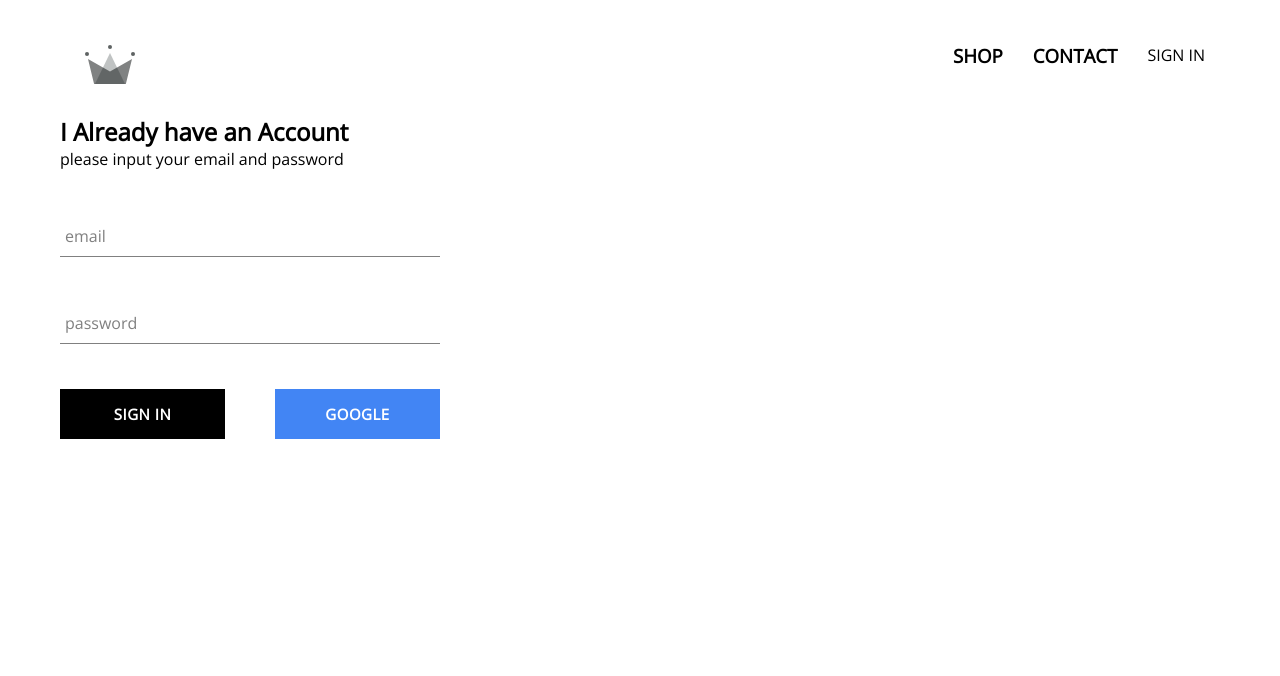
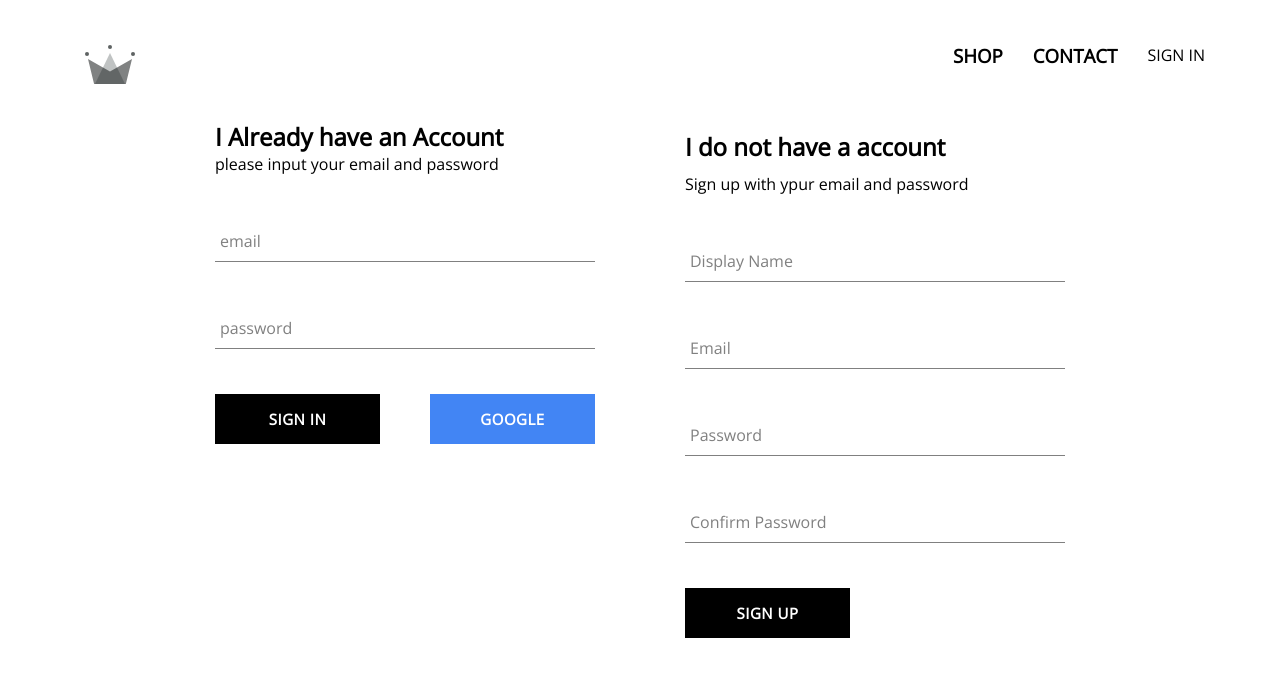
Before and after one commit to WickedDeveloper4L/Kartuals, a React (Create React App) app: page /signIn in a window 1280 px wide. Shown: the top 676 px of the page. Built offline with nearby package versions, Linux system fonts and the light colour scheme; no server answers.

Commit message:
implememnted firebase utils, included the ability to store auuthenticated users to the database and created a sign up using emaila and password method

```diff
--- a/src/App.js
+++ b/src/App.js
@@ -5,11 +5,12 @@
 import Shop from './pages/shop/Shop';
 import Header from './components/header/Header';
 import SignInSignOutPage from './pages/sign-in-and-sign-out/sign-in-and-sign-out';
-import { auth } from './components/firebase/firebase.utils';
+import { auth, createUserProfileDocument } from './components/firebase/firebase.utils';
 
 class App extends React.Component {
-  constructor(props) {
-    super(props);
+  constructor() {
+    super();
+
     this.state ={
       currentUser: null
     }
@@ -18,12 +19,24 @@
   unsubscribeFromAuth = null
 
   componentDidMount(){
-    this.unsubscribeFromAuth = auth.onAuthStateChanged(user => {
-        this.setState({
-          currentUser: user
+    this.unsubscribeFromAuth = auth.onAuthStateChanged(async userAuth => {
+      if(userAuth){
+        const userRef = await createUserProfileDocument(userAuth);
+
+        userRef.onSnapshot(snapShot => {
+          this.setState({
+            currentUser: {
+              id: snapShot.id,
+              ...snapShot.data()
+            }
+          })
+
+          console.log(this.state)
         })
-        console.log(user)
-    })
+
+      }
+      this.setState({currentUser: userAuth});
+    });
   }
 
   componentWillUnmount(){
--- a/src/components/firebase/firebase.utils.js
+++ b/src/components/firebase/firebase.utils.js
@@ -13,9 +13,33 @@
     measurementId: "G-3K1HG5W5MC"
 };
 
+export const createUserProfileDocument = async (userAuth, additionalData) => {
+    if(!userAuth) return;
+
+    const userRef = firestore.doc(`users/${userAuth.uid}`)
+
+    const snapShot = await userRef.get();
+
+    if(!snapShot.exists){
+        const {displayName, email} = userAuth;
+        const createdAt = new Date();
+
+        try{
+            await userRef.set({
+                displayName,
+                email,
+                createdAt,
+                ...additionalData
+            })
+        } catch(error){
+            console.log('error creating user', error.message)
+        }
+    }
+
+    return userRef;
+};
+
   firebase.initializeApp(config);
-
-
   export const auth = firebase.auth();
   export const firestore = firebase.firestore();
 
--- /dev/null
+++ b/src/components/sign-up/SignUp.jsx
@@ -0,0 +1,74 @@
+import React, { Component } from 'react'
+import FormInput from "../form-input/FormInput";
+import CustomButton from "../custom-button/CustomButton";
+
+import {auth, createUserProfileDocument} from '../firebase/firebase.utils'
+
+import './signp.scss'
+
+
+export default class SignUp extends Component {
+    constructor() {
+        super();
+        this.state ={
+            displayName: '',
+            email: '',
+            password: '',
+            confirmPassword: ''
+        }
+    }
+
+    handleSubmit= async event=>{
+        event.preventDefault();
+        const {displayName, email, password, confirmPassword} = this.state;
+
+        if(password !== confirmPassword){
+            alert("passwords don't match");
+            return;
+        }
+
+        try{
+            const {user} = await auth.createUserWithEmailAndPassword(email, password);
+            await createUserProfileDocument(user, {displayName});
+
+            this.setState(
+                {
+                    displayName: '',
+                    email: '',
+                    password: '',
+                    confirmPassword: ''
+                }
+            )
+        } catch(error){
+            console.error(error);
+        }
+
+    }
+
+    handlChange = event =>{
+        const {name, value} = event.target;
+
+        this.setState({
+            [name]: value
+        })
+    }
+  render() {
+    const {displayName, email, password, confirmPassword} = this.state;
+    return (
+      <div className='sign-up'>
+      <h2 className="title"> I do not have a account</h2>
+      <span>Sign up with ypur email and password</span>
+      <form onSubmit={this.handleSubmit} className="sign-up-form">
+        <FormInput type='text' name='displayName' value={displayName} onChange={this.handlChange} label='Display Name' required />
+        <FormInput type='email' name='email' value={email} onChange={this.handlChange} label='Email' required />
+
+        <FormInput type='password' name='password' value={password} onChange={this.handlChange} label='Password' required />
+
+        <FormInput type='password' name='confirmPassword' value={confirmPassword} onChange={this.handlChange} label='Confirm Password' required />
+
+        <CustomButton type='submit'>SIGN UP</CustomButton>
+        </form>
+      </div>
+    )
+  }
+}
--- /dev/null
+++ b/src/components/sign-up/signp.scss
@@ -0,0 +1,9 @@
+.sign-up {
+    display: flex;
+    flex-direction: column;
+    width: 380px;
+
+    .title {
+      margin: 10px 0;
+    }
+  }
--- a/src/pages/sign-in-and-sign-out/sign-in-and-sign-out.jsx
+++ b/src/pages/sign-in-and-sign-out/sign-in-and-sign-out.jsx
@@ -1,11 +1,13 @@
 import React from 'react'
 import './sign-in-and-sign-out.scss'
 import SignIn from '../../components/sign-in/SignIn'
+import SignUp from '../../components/sign-up/SignUp'
 
 const SignInSignOutPage = () => {
   return (
-    <div className='sign-in-and-sign-out'>
+    <div className='sign-in-and-sign-up'>
     <SignIn/>
+    <SignUp/>
     </div>
   )
 }
--- a/src/pages/sign-in-and-sign-out/sign-in-and-sign-out.scss
+++ b/src/pages/sign-in-and-sign-out/sign-in-and-sign-out.scss
@@ -0,0 +1,6 @@
+.sign-in-and-sign-up {
+    width: 850px;
+    display: flex;
+    justify-content: space-between;
+    margin: 30px auto;
+  }
```
